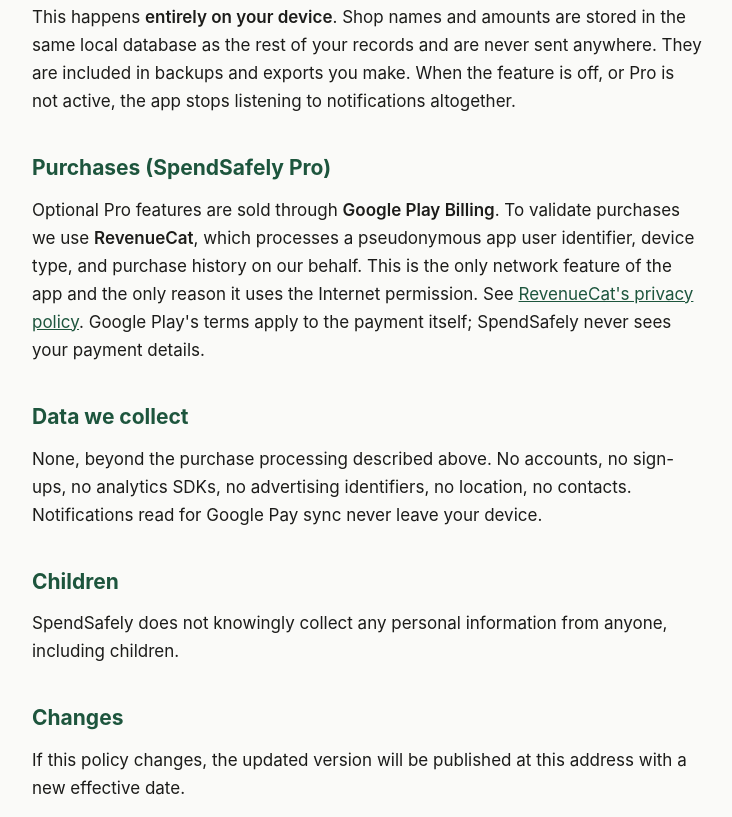
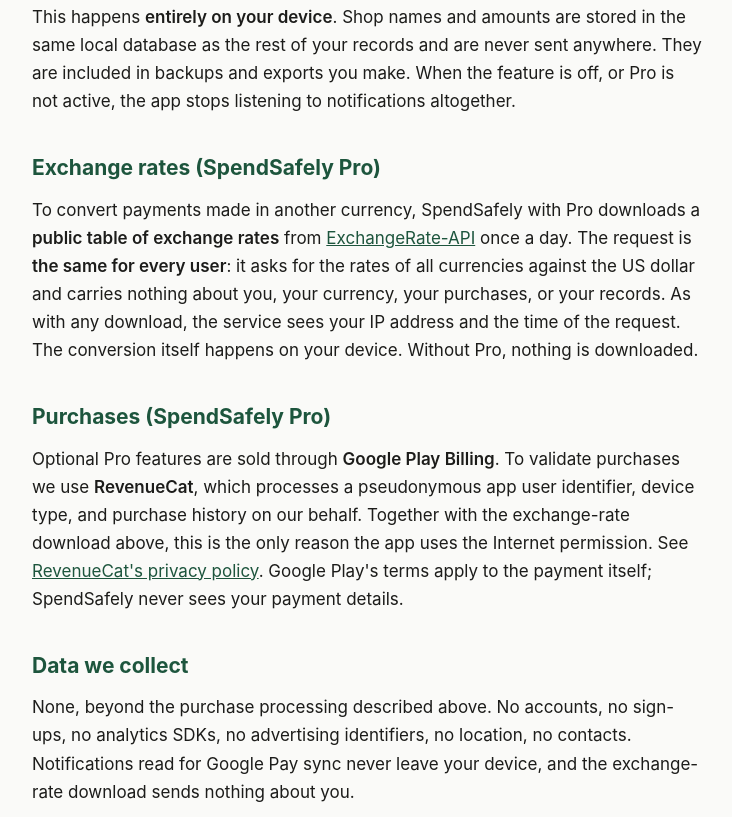
Before and after one commit to german2010/spendsafely-privacy, a plain HTML site: page index.html in a window 1280 px wide. Shown: the part 1083-1900 px from the top of the page, without its empty margins (272-1004 px from the left). Drawn offline with Linux system fonts and the light colour scheme.

Commit message:
Describe the daily exchange-rate download (Pro) and converted Google Pay payments

```diff
--- a/index.html
+++ b/index.html
@@ -34,7 +34,7 @@
 <body>
 <main>
   <h1>Privacy Policy</h1>
-  <p class="meta"><strong>SpendSafely</strong> (com.polapps.spendsafely) · Effective 25 October 2026 · Contact: <a href="mailto:phstories0@gmail.com">phstories0@gmail.com</a></p>
+  <p class="meta"><strong>SpendSafely</strong> (com.polapps.spendsafely) · Effective 17 November 2026 · Contact: <a href="mailto:phstories0@gmail.com">phstories0@gmail.com</a></p>
 
   <p class="lead">SpendSafely is built to be private. Your financial records never leave
   your device unless you export them yourself. We do not collect, store, sell, or share
@@ -68,18 +68,29 @@
   included in backups and exports you make. When the feature is off, or Pro is not active, the
   app stops listening to notifications altogether.</p>
 
+  <h2>Exchange rates (SpendSafely Pro)</h2>
+  <p>To convert payments made in another currency, SpendSafely with Pro downloads a
+  <strong>public table of exchange rates</strong> from
+  <a href="https://www.exchangerate-api.com" target="_blank" rel="noopener">ExchangeRate-API</a>
+  once a day. The request is <strong>the same for every user</strong>: it asks for the rates of
+  all currencies against the US dollar and carries nothing about you, your currency, your
+  purchases, or your records. As with any download, the service sees your IP address and the time
+  of the request. The conversion itself happens on your device. Without Pro, nothing is
+  downloaded.</p>
+
   <h2>Purchases (SpendSafely Pro)</h2>
   <p>Optional Pro features are sold through <strong>Google Play Billing</strong>. To validate
   purchases we use <strong>RevenueCat</strong>, which processes a pseudonymous app user
-  identifier, device type, and purchase history on our behalf. This is the only network
-  feature of the app and the only reason it uses the Internet permission. See
+  identifier, device type, and purchase history on our behalf. Together with the exchange-rate
+  download above, this is the only reason the app uses the Internet permission. See
   <a href="https://www.revenuecat.com/privacy" target="_blank" rel="noopener">RevenueCat's privacy policy</a>. Google Play's
   terms apply to the payment itself; SpendSafely never sees your payment details.</p>
 
   <h2>Data we collect</h2>
   <p>None, beyond the purchase processing described above. No accounts, no sign-ups, no
   analytics SDKs, no advertising identifiers, no location, no contacts. Notifications read for
-  Google Pay sync never leave your device.</p>
+  Google Pay sync never leave your device, and the exchange-rate download sends nothing about
+  you.</p>
 
   <h2>Children</h2>
   <p>SpendSafely does not knowingly collect any personal information from anyone, including
```
Also changed, not shown: google-pay.html (+2 -1 lines).
